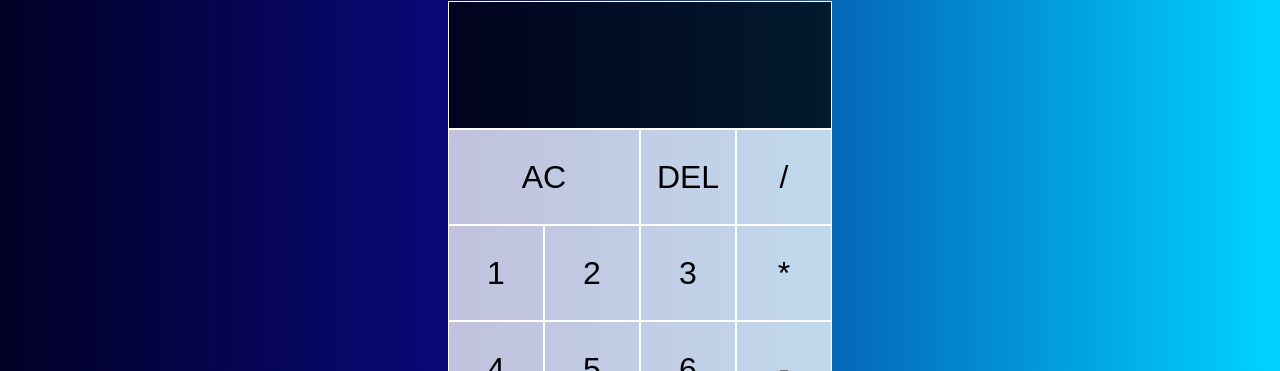
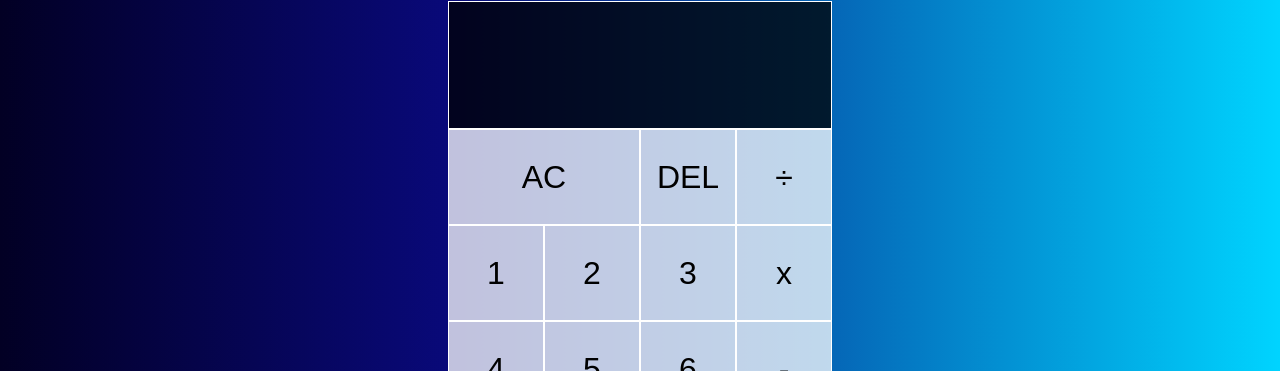
Before and after one commit to AntoineC-dev/simple-projects, a React (Create React App) app in the folder simple-calculator/: page / in a window 1280 px wide. Shown: the part 95-466 px from the top of the page. Built offline with nearby package versions, Linux system fonts and the light colour scheme.

Commit message:
Update divide & multiply symbols

```diff
--- a/simple-calculator/src/App.tsx
+++ b/simple-calculator/src/App.tsx
@@ -22,11 +22,11 @@ function App() {
       <button type="button" onClick={removeDigit}>
         DEL
       </button>
-      <OperationButton operation="/" />
+      <OperationButton operation="÷" />
       <DigitButton digit="1" />
       <DigitButton digit="2" />
       <DigitButton digit="3" />
-      <OperationButton operation="*" />
+      <OperationButton operation="x" />
       <DigitButton digit="4" />
       <DigitButton digit="5" />
       <DigitButton digit="6" />
--- a/simple-calculator/src/helpers/maths.helpers.ts
+++ b/simple-calculator/src/helpers/maths.helpers.ts
@@ -5,9 +5,9 @@ export const evaluate = (params: StoreState["output"]) => {
   const currentOperand = parseFloat(params.currentOperand!);
   if (isNaN(previousOperand) || isNaN(currentOperand)) return "";
   switch (params.operation) {
-    case "/":
+    case "÷":
       return (previousOperand / currentOperand).toString();
-    case "*":
+    case "x":
       return (previousOperand * currentOperand).toString();
     case "-":
       return (previousOperand - currentOperand).toString();
--- a/simple-calculator/src/types/store.types.ts
+++ b/simple-calculator/src/types/store.types.ts
@@ -1,4 +1,4 @@
-export type Operations = "/" | "*" | "+" | "-";
+export type Operations = "÷" | "x" | "+" | "-";
 
 export interface StoreState {
   output: {
```
